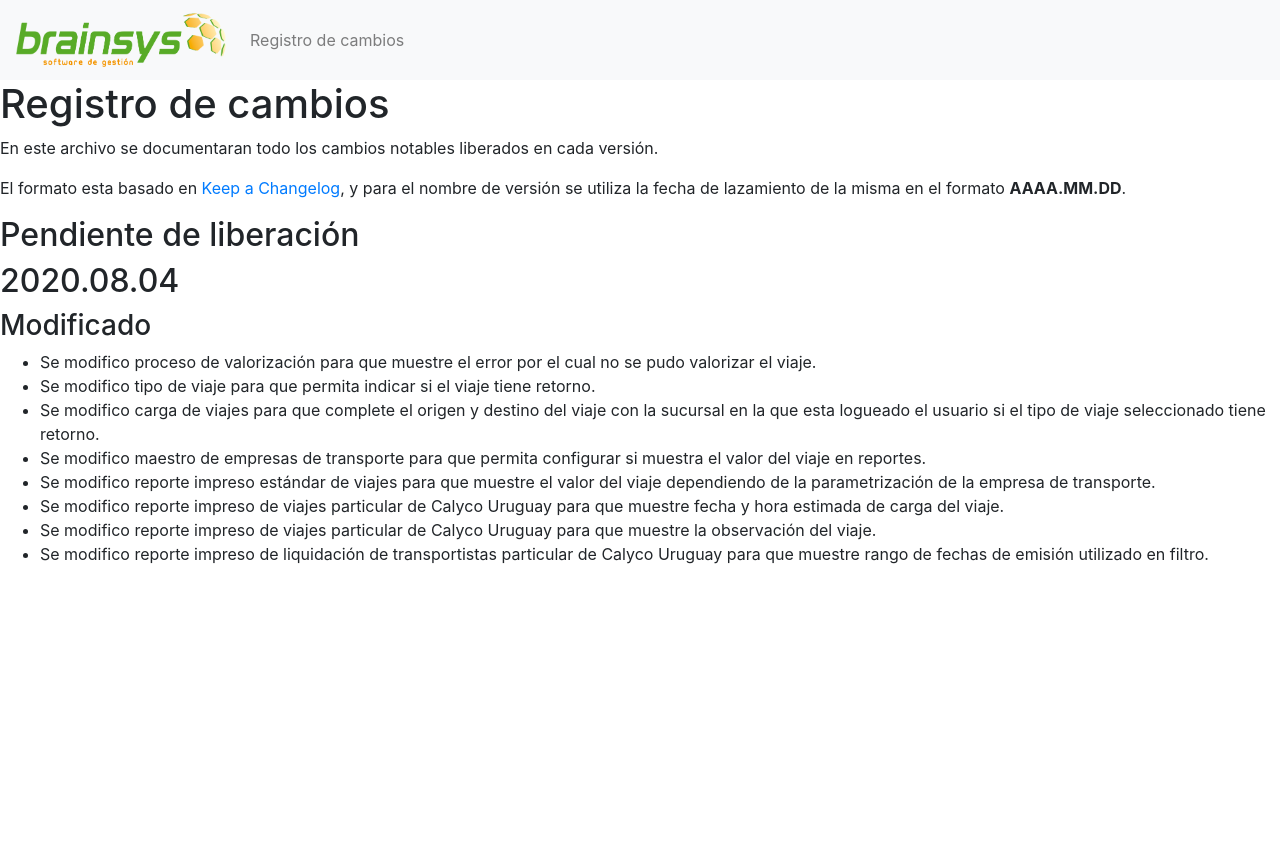
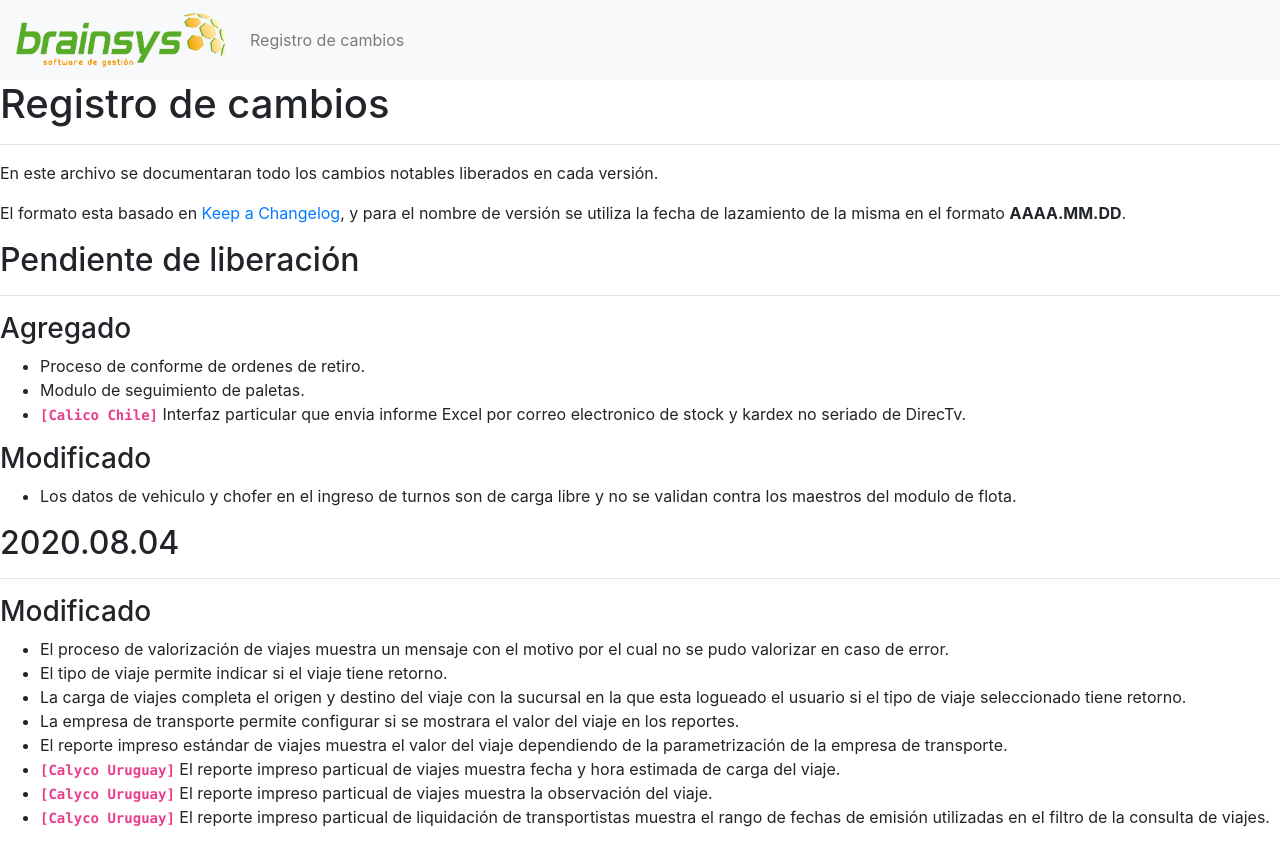
Before and after one commit to msanchez-brainsys/msanchez-brainsys.github.io, a Jekyll site: the page built from registro-cambios.markdown, in a window 1280 px wide. Shown: the top 866 px of the page. Built offline with Jekyll 4.4.1, drawn with Linux system fonts in a browser that asks for light colours.

Commit message:
Se volvio a redactar el listado de cambios.

```diff
--- a/_layouts/default.html
+++ b/_layouts/default.html
@@ -17,16 +17,10 @@
     <a class="navbar-brand" href="#">
       <img src="assets/images/logo.png" width="210" height="54" class="d-inline-block align-top" alt="" loading="lazy">
     </a>
-    <button class="navbar-toggler" type="button" data-toggle="collapse" data-target="#navbarNavAltMarkup"
-      aria-controls="navbarNavAltMarkup" aria-expanded="false" aria-label="Toggle navigation">
-      <span class="navbar-toggler-icon"></span>
-    </button>
-    <div class="collapse navbar-collapse" id="navbarNavAltMarkup">
-      <div class="navbar-nav">
-        {% for item in site.data.navegacion %}
-        <a class="nav-item nav-link" href="{{item.link}}">{{ item.name }}</a>
-        {% endfor %}
-      </div>
+    <div class="navbar-nav">
+      {% for item in site.data.navegacion %}
+      <a class="nav-item nav-link" href="{{item.link}}">{{ item.name }}</a>
+      {% endfor %}
     </div>
   </nav>
   {{ content }}
--- a/registro-cambios.markdown
+++ b/registro-cambios.markdown
@@ -3,19 +3,29 @@ layout: default
 title: Registro de cambios
 ---
 # Registro de cambios
+---
 En este archivo se documentaran todo los cambios notables liberados en cada versión.
 
 El formato esta basado en [Keep a Changelog](https://keepachangelog.com/es-ES/1.0.0/), y para el nombre de versión se utiliza la fecha de lazamiento de la misma en el formato **AAAA.MM.DD**.
 
 ## Pendiente de liberación
+---
+### Agregado
+- Proceso de conforme de ordenes de retiro.
+- Modulo de seguimiento de paletas.
+- **`[Calico Chile]`** Interfaz particular que envia informe Excel por correo electronico de stock y kardex no seriado de DirecTv.
+
+### Modificado
+- Los datos de vehiculo y chofer en el ingreso de turnos son de carga libre y no se validan contra los maestros del modulo de flota.
 
 ## 2020.08.04
+---
 ### Modificado
-- Se modifico proceso de valorización para que muestre el error por el cual no se pudo valorizar el viaje.
-- Se modifico tipo de viaje para que permita indicar si el viaje tiene retorno.
-- Se modifico carga de viajes para que complete el origen y destino del viaje con la sucursal en la que esta logueado el usuario si el tipo de viaje seleccionado tiene retorno.
-- Se modifico maestro de empresas de transporte para que permita configurar si muestra el valor del viaje en reportes.
-- Se modifico reporte impreso estándar de viajes para que muestre el valor del viaje dependiendo de la parametrización de la empresa de transporte.
-- Se modifico reporte impreso de viajes particular de Calyco Uruguay para que muestre fecha y hora estimada de carga del viaje.
-- Se modifico reporte impreso de viajes particular de Calyco Uruguay para que muestre la observación del viaje.
-- Se modifico reporte impreso de liquidación de transportistas particular de Calyco Uruguay para que muestre rango de fechas de emisión utilizado en filtro.
+- El proceso de valorización de viajes muestra un mensaje con el motivo por el cual no se pudo valorizar en caso de error.
+- El tipo de viaje permite indicar si el viaje tiene retorno.
+- La carga de viajes completa el origen y destino del viaje con la sucursal en la que esta logueado el usuario si el tipo de viaje seleccionado tiene retorno.
+- La empresa de transporte permite configurar si se mostrara el valor del viaje en los reportes.
+- El reporte impreso estándar de viajes muestra el valor del viaje dependiendo de la parametrización de la empresa de transporte.
+- **`[Calyco Uruguay]`** El reporte impreso particual de viajes muestra fecha y hora estimada de carga del viaje.
+- **`[Calyco Uruguay]`** El reporte impreso particual de viajes muestra la observación del viaje.
+- **`[Calyco Uruguay]`** El reporte impreso particual de liquidación de transportistas muestra el rango de fechas de emisión utilizadas en el filtro de la consulta de viajes.
```
